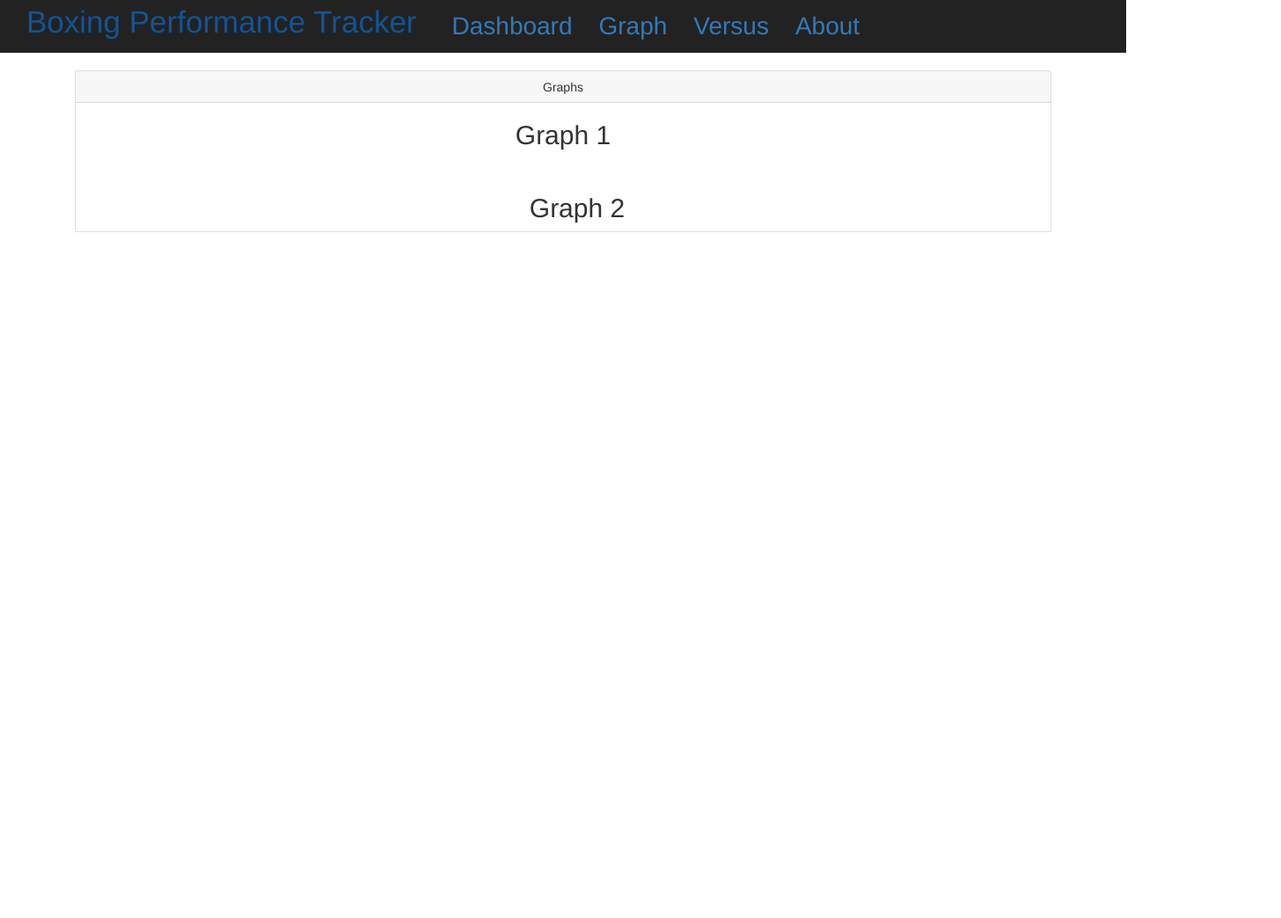
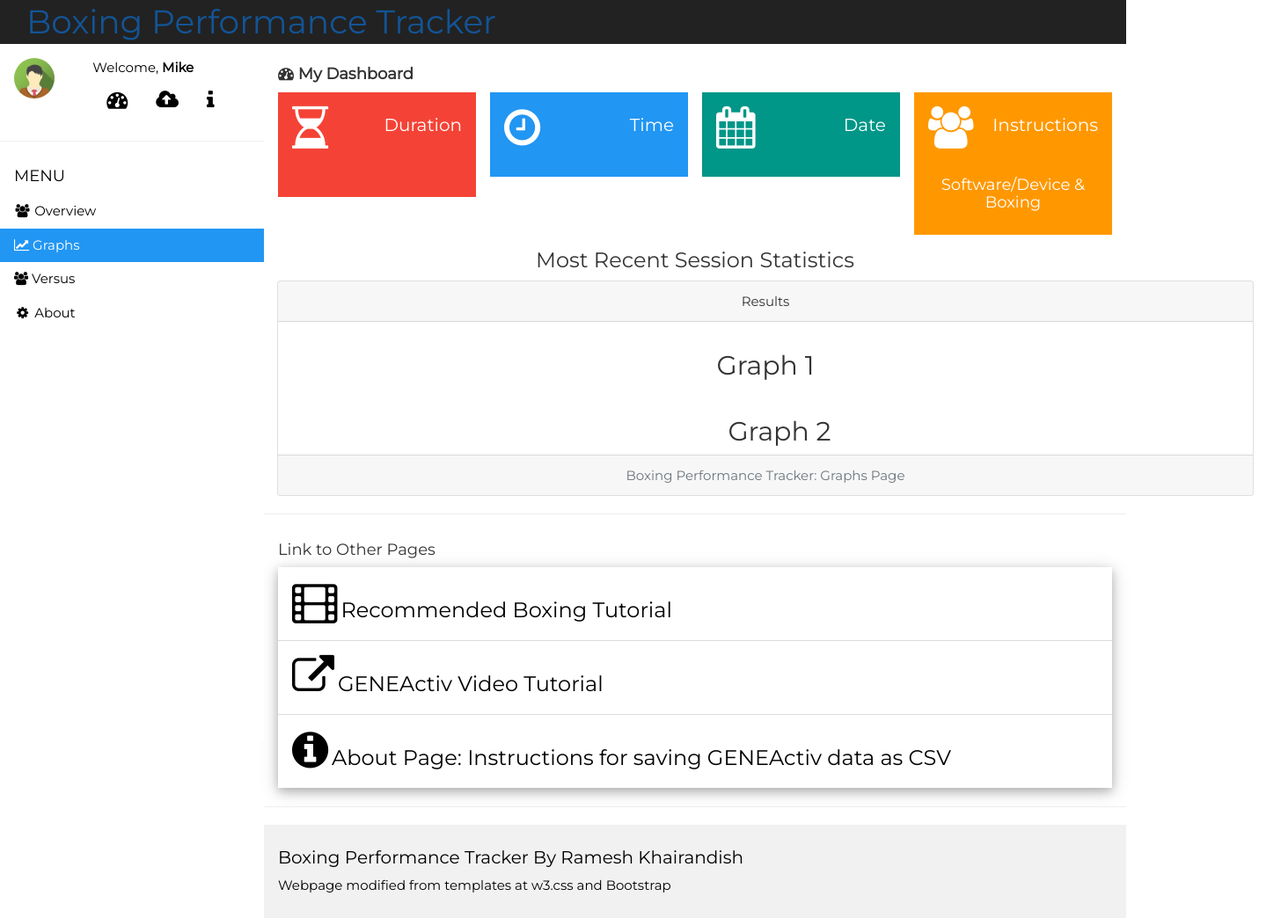
Before and after one commit to rkhairandish/HonoursProject, a website: page CODE/Graph.html in a window 1280 px wide. Shown: the whole page at 88% size, 1456 px wide, since content can reach past the window. Before the commit the page ends 800 px from the top, so only its background shows below. Drawn offline with nearby package versions, Linux system fonts and the light colour scheme; no server answers.

Commit message:
Increased the size of the icons on the sidebar under welcome, mike

```diff
--- a/CODE/Graph.html
+++ b/CODE/Graph.html
@@ -24,41 +24,171 @@
 
 	<!-- Load papaparse.js -->
 	<script src="javascripts/papaparse.min.js"></script>
+
+
+	<!-- From W3Schools -->
+	<meta charset="UTF-8">
+	<meta name="viewport" content="width=device-width, initial-scale=1">
+	<link rel="stylesheet" href="https://www.w3schools.com/w3css/4/w3.css">
+	<link rel="stylesheet" href="https://fonts.googleapis.com/css?family=Raleway">
+	<link rel="stylesheet" href="https://cdnjs.cloudflare.com/ajax/libs/font-awesome/4.7.0/css/font-awesome.min.css">
+
+	<!-- Front for Montserrat -->
+	<link href='https://fonts.googleapis.com/css?family=Montserrat' rel='stylesheet'>
+
+
+	<!-- Setting the font for the page -->
+	<style>
+		html,
+		body,
+		h1,
+		h2,
+		h3,
+		h4,
+		h5 {
+			font-family: 'Montserrat';
+		}
+	</style>
+
 </head>
 
 <body>
 
-	<!-- Navigation Bar for Graph Page-->
-	<nav class="navbar-inverse navbar-fixed-top">
+	<nav align="right" class="navbar-inverse navbar-fixed-top">
 		<div class="container-fluid">
 			<div class="navbar-header ">
-				<a class="navbar-brand" href="/index.html" style="font-size:250%;">Boxing Performance Tracker</a>
+				<a class="navbar-brand" href="/index.html" style="font-size:250%;" align="right">Boxing Performance Tracker</a>
+	</nav>
+
+
+
+	<!-- Sidebar/menu -->
+	<nav class="w3-sidebar w3-collapse w3-white w3-animate-left" style="z-index:3;width:300px;" id="mySidebar">
+		<br>
+		<div class="w3-container w3-row">
+			<div class="w3-col s4">
+				<img src="/images/avatar2.png" class="w3-circle w3-margin-right" style="width:46px">
 			</div>
-			<ul class="nav ">
-				<li>
-					<a href="/index.html" style="font-size:200%;">Dashboard</a>
-				</li>
-				<li class="active">
-					<a href="/Graph.html" style="font-size:200%;">Graph</a>
-				</li>
-				<li>
-					<a href="/Versus Page.html" style="font-size:200%;">Versus</a>
-				</li>
-				<li>
-					<a href="/About.html" style="font-size:200%;">About</a>
-				</li>
-			</ul>
+			<div class="w3-col s8 w3-bar">
+				<span>Welcome,
+					<strong>Mike</strong>
+				</span>
+				<br>
+				<a href="/index.html" class="w3-bar-item w3-button w3-xlarge">
+					<i class="fa fa-dashboard"></i>
+				</a>
+				<a href="/Versus Page.html" class="w3-bar-item w3-button w3-xlarge">
+					<i class="fa fa-cloud-upload"></i>
+				</a>
+				<a href="/Info.html" class="w3-bar-item w3-button w3-xlarge">
+					<i class="fa fa-info"></i>
+				</a>
+			</div>
+		</div>
+		<hr>
+		<div class="w3-container">
+			<h5 href="/index.html">MENU</h5>
+		</div>
+		<div class="w3-bar-block">
+			<a href="#" class="w3-bar-item w3-button w3-padding-16 w3-hide-large w3-dark-grey w3-hover-black" onclick="w3_close()" title="close menu">
+				<i class="fa fa-remove fa-fw"></i> Close Menu</a>
+			<a href="/index.html" class="w3-bar-item w3-button w3-padding ">
+				<i class="fa fa-users fa-fw"></i> Overview</a>
+			<a href="/Graph.html" class="w3-bar-item w3-button w3-padding w3-blue">
+				<i class="fa fa-line-chart"></i> Graphs</a>
+			<a href="/Versus Page.html" class="w3-bar-item w3-button w3-padding">
+				<i class="fa fa-users"></i> Versus</a>
+			<a href="/About.html" class="w3-bar-item w3-button w3-padding">
+				<i class="fa fa-cog fa-fw"></i> About</a>
 		</div>
 	</nav>
+
+
+	<!-- Overlay effect when opening sidebar on small screens -->
+	<div class="w3-overlay w3-hide-large w3-animate-opacity" onclick="w3_close()" style="cursor:pointer" title="close side menu"
+	 id="myOverlay"></div>
+
+	<!-- !PAGE CONTENT! -->
+	<div class="w3-main" style="margin-left:300px;margin-top:43px;">
+
+		<!-- Header -->
+		<header class="w3-container" style="padding-top:22px">
+			<h5>
+				<b>
+					<i class="fa fa-dashboard"></i> My Dashboard</b>
+			</h5>
+		</header>
+
+		<div class="w3-row-padding w3-margin-bottom">
+
+			<!-- Duration Card -->
+			<div class="w3-quarter">
+				<div class="w3-container w3-red w3-padding-16">
+					<div class="w3-left">
+						<i class="fa fa-hourglass-2 w3-xxxlarge"></i>
+					</div>
+					<h4 align="right">Duration</h4>
+
 					<br>
 															<br>
+					<div class="Date/Time" align="left" id="Duration"></div>
+
+				</div>
+			</div>
+
+
+			<!-- Time Card -->
+			<div class="w3-quarter">
+				<div class="w3-container w3-blue w3-padding-16">
+					<div class="w3-left">
+						<i class="fa fa-clock-o w3-xxxlarge"></i>
+					</div>
+					<h4 align="right">Time</h4>
 					<br>
+					<div style="font-size:105%;" align="right" id="Time"></div>
+				</div>
+			</div>
+
+
+			<!-- Date Card -->
+			<div class="w3-quarter">
+				<div class="w3-container w3-teal w3-padding-16">
+					<div class="w3-left">
+						<i class="fa fa-calendar w3-xxxlarge"></i>
+					</div>
+					<h4 align="right">Date</h4>
 					<br>
+					<div style="font-size:200%;" align="center" id="DisplayDate"></div>
+
+				</div>
+			</div>
+
+
+			<!-- Instructions Card -->
+			<div class="w3-quarter">
+				<div class="w3-container w3-orange w3-text-white w3-padding-16">
+					<div class="w3-left">
+						<i class="fa fa-users w3-xxxlarge"></i>
+					</div>
+					<div class="w3-right">
+						<h4>Instructions</h4>
+					</div>
+					<div class="w3-clear"></div>
+											<br>
+					<h5 align="center">
+						<a href="/About.html"> Software/Device & Boxing</a>
+					</h5>
+				</div>
+			</div>
+		</div>
+
+		<h3 align="center">Most Recent Session Statistics</h3>
 		<div class="container">
 			<div class="card text-center">
 				<div class="card-header">
-					Graphs
+					Results
 				</div>
+				<br>
 						<h2> Graph 1</h2>
 						<div class="container">
 							<div id="chart"></div>
@@ -69,14 +199,87 @@
 							<div id="spikes2"></div>
 						</div>
 
+				<div class="card-footer text-muted">
+					Boxing Performance Tracker: Graphs Page
+				</div>
+				</div>
+			</div>
+
+
+			<hr>
+			<div class="w3-container">
+				<h5>Link to Other Pages</h5>
+				<ul class="w3-ul w3-card-4 w3-white">
+					<li class="w3-padding-16">
+						<i class="fa fa-film w3-xxxlarge"></i>
+						<a class="w3-xlarge" href="https://youtu.be/LjeJmHg_S4A?t=146"> Recommended Boxing Tutorial</a>
+						<br>
+					</li>
+					<li class="w3-padding-16">
+						<i class="fa fa-external-link w3-xxxlarge"></i>
+						<a class="w3-xlarge" href="https://youtu.be/EQVuCtiuBUU?t=40"> GENEActiv Video Tutorial</a>
+						<br>
+					</li>
+					<li class="w3-padding-16">
+						<i href="/About.html" class="fa fa-info-circle w3-xxxlarge"></i>
+						<a class="w3-xlarge" href="/About.html"> About Page: Instructions for saving GENEActiv data as CSV</a>
+						<br>
+					</li>
+				</ul>
+			</div>
+			<hr>
+
+
+
+
+
+
+			<!-- Footer -->
+			<footer class="w3-container w3-padding-16 w3-light-grey">
+				<h4>Boxing Performance Tracker By Ramesh Khairandish</h4>
+				<p> Webpage modified from templates at
+					<a href="https://www.w3schools.com/w3css/default.asp" target="_blank">w3.css</a>
+					and
+					<a href="https://getbootstrap.com/docs/4.0/components/navbar/" target="_blank">Bootstrap</a>
+				</p>
+			</footer>
+
+		</div>
+
+
+
+
+
+		<!-- Sidebar Content -->
+		<script>
+			// Get the Sidebar
+			var mySidebar = document.getElementById("mySidebar");
+
+			// Get the DIV with overlay effect
+			var overlayBg = document.getElementById("myOverlay");
+
+			// Toggle between showing and hiding the sidebar, and add overlay effect
+			function w3_open() {
+				if (mySidebar.style.display === 'block') {
+					mySidebar.style.display = 'none';
+					overlayBg.style.display = "none";
+				} else {
+					mySidebar.style.display = 'block';
+					overlayBg.style.display = "block";
+				}
+			}
+
+			// Close the sidebar with the close button
+			function w3_close() {
+				mySidebar.style.display = "none";
+				overlayBg.style.display = "none";
+			}
+		</script>
+
+
+
 
 		<script src="javascripts/create-graph.js"></script>
-	<script src="https://code.jquery.com/jquery-3.2.1.slim.min.js" integrity="sha384-KJ3o2DKtIkvYIK3UENzmM7KCkRr/rE9/Qpg6aAZGJwFDMVNA/GpGFF93hXpG5KkN"
-	 crossorigin="anonymous"></script>
-	<script src="https://cdnjs.cloudflare.com/ajax/libs/popper.js/1.12.9/umd/popper.min.js" integrity="sha384-ApNbgh9B+Y1QKtv3Rn7W3mgPxhU9K/ScQsAP7hUibX39j7fakFPskvXusvfa0b4Q"
-	 crossorigin="anonymous"></script>
-	<script src="https://maxcdn.bootstrapcdn.com/bootstrap/4.0.0/js/bootstrap.min.js" integrity="sha384-JZR6Spejh4U02d8jOt6vLEHfe/JQGiRRSQQxSfFWpi1MquVdAyjUar5+76PVCmYl"
-	 crossorigin="anonymous"></script>
 
 </body>
 
```
Also changed, not shown: CODE/index.html (+15 -11 lines). Lines whose indentation alone changed are shown as unchanged.
